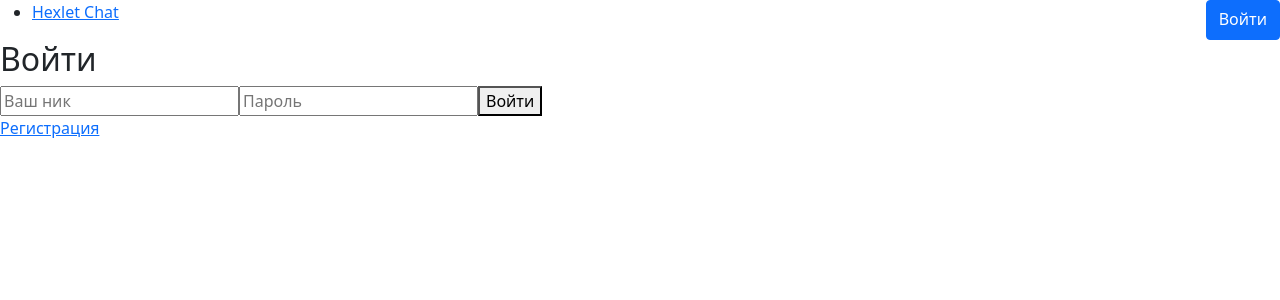
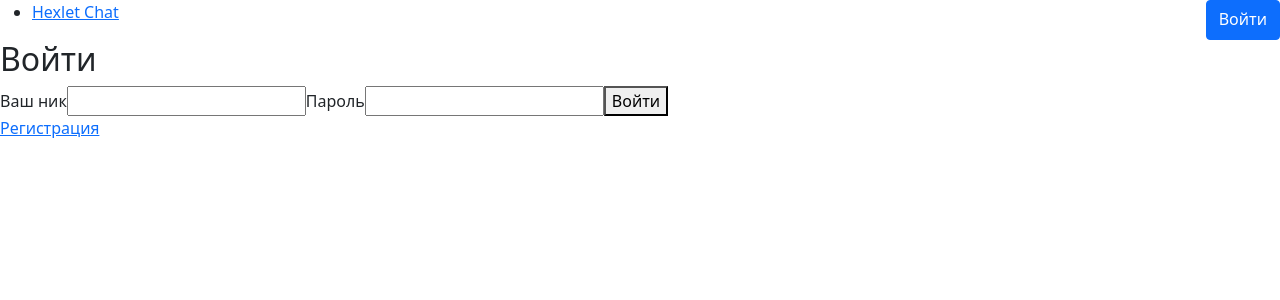
Before and after one commit to mkolotovich/frontend-project-lvl4, a React app: page /login in a window 1280 px wide. Shown: the top 300 px of the page. Built offline with nearby package versions, Linux system fonts and the light colour scheme; no server answers; the HTML template or start-up script is replaced by a standard one.

Commit message:
add labels to login page

```diff
--- a/src/components/LoginPage.jsx
+++ b/src/components/LoginPage.jsx
@@ -54,10 +54,16 @@ function Login() {
       >
         {({ isSubmitting }) => (
           <Form>
-            <Field name="name" placeholder={t('nick')} />
-            <ErrorMessage name="name" component="div" />
-            <Field name="pass" placeholder={t('password')}  />
-            <ErrorMessage name="pass" component="div" />
+            <label>
+              {t('nick')}
+              <Field name="name"/>
+              <ErrorMessage name="name" component="div" />
+            </label>
+            <label>
+              {t('password')}
+              <Field name="pass"/>
+              <ErrorMessage name="pass" component="div" />
+            </label>
             {error && <div>{t('authorizationText')}</div>}
             <button type="submit" disabled={isSubmitting}>{t('logIn')}</button>
           </Form>
--- a/src/components/SignupPage.jsx
+++ b/src/components/SignupPage.jsx
@@ -20,11 +20,8 @@ const SignupSchema = (t) => Yup.object().shape({
 
 export default () => {
   const navigate = useNavigate();
-  const [passError, setError] = useState(false);
   const [userError, setUserError] = useState(false);
-  const error = passError || userError ? true : false;
   const { t } = useTranslation();
-  const errorMessage = passError ? t('passText') : t('userText');
   const { logIn } = useAuth();
   return (
     <div>
@@ -45,10 +42,7 @@ export default () => {
         validationSchema={SignupSchema(t)}
         onSubmit={async (values) => {
           console.log(values);
-          const { name, pass, passConfirm } = values;
-          if (pass !== passConfirm) {
-            setError(!passError);
-          } else {
+          const { name, pass } = values;
             try {
               const { data } = await axios.post('/api/v1/signup', { username: name, password: pass });
               console.log(data);
@@ -62,10 +56,8 @@ export default () => {
             } catch (err) {
               console.log(err);
               setUserError(!userError);
-              setError(false);
               console.log(sign.value);
             }
-          }
         }}
       >
         {({ isSubmitting }) => (
@@ -85,7 +77,7 @@ export default () => {
               <Field name="passConfirm"/>
               <ErrorMessage name="passConfirm" component="div" />
             </label>
-            {error && <div>{errorMessage}</div>}
+            {userError && <div>{t('userText')}</div>}
             <button type="submit" disabled={isSubmitting}>{t('register')}</button>
           </Form>
         )}
```
